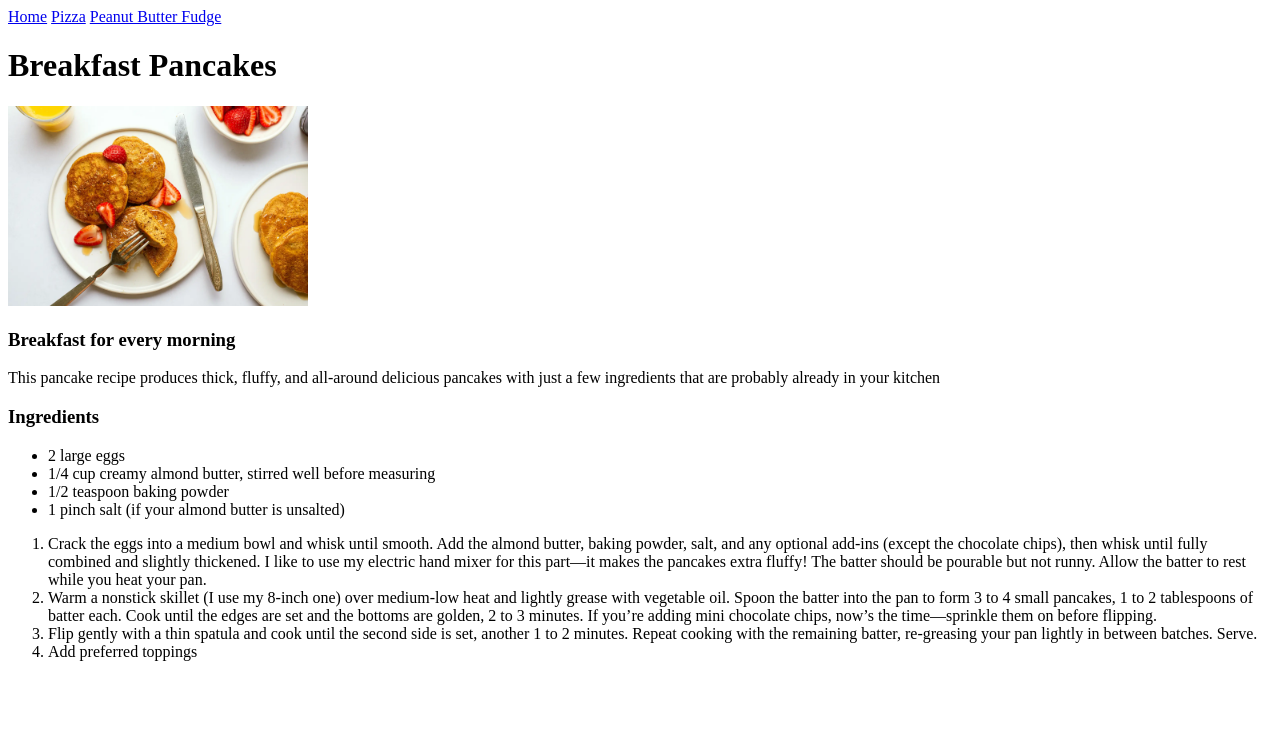
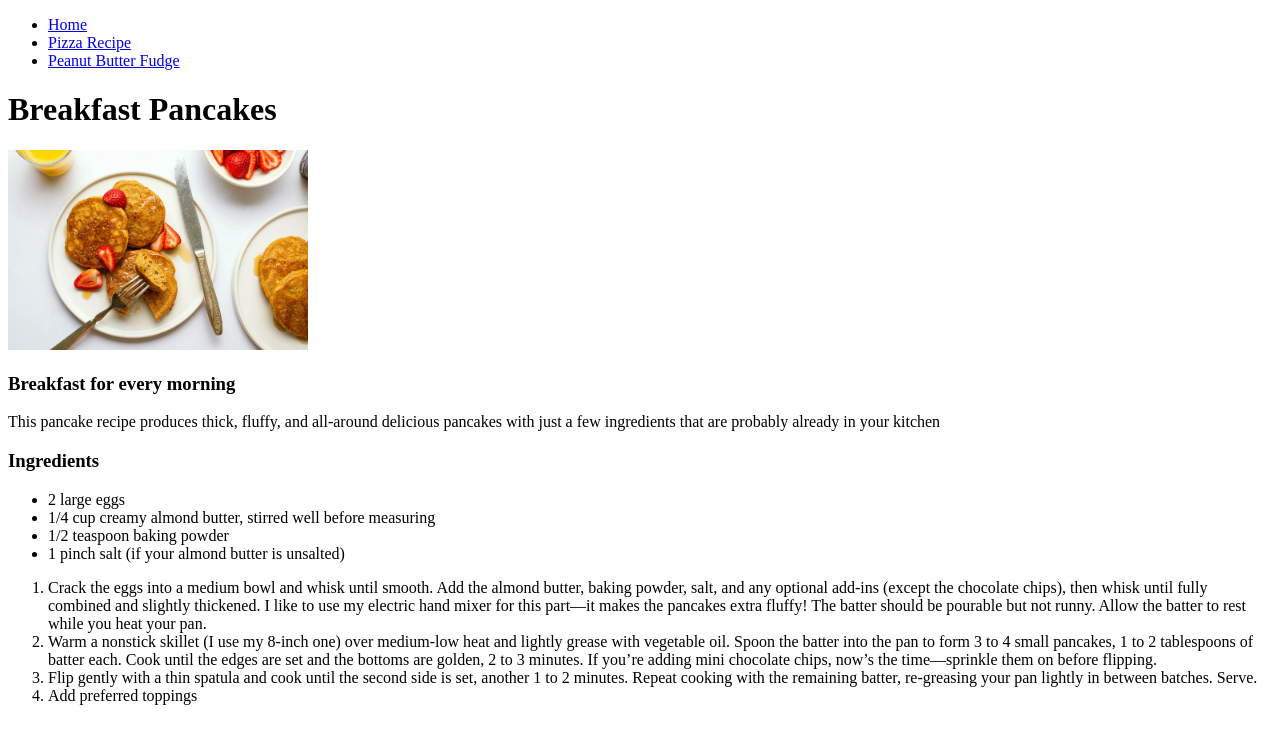
Before and after one commit to luiwebdev/odin-recipes, a plain HTML site: page recipes/pancakes.html in a window 1280 px wide. Drawn offline with Linux system fonts and the light colour scheme.

Commit message:
Fix all navigation links
We put navigation links in a list on all pages

```diff
--- a/recipes/pancakes.html
+++ b/recipes/pancakes.html
@@ -9,9 +9,17 @@
 
 <body>
 
-    <a href="../index.html">Home</a>
-    <a href="pizza.html">Pizza</a>
-    <a href="peanut-butter-fudge.html">Peanut Butter Fudge</a>
+    <ul>
+        <li>
+            <a href="../index.html">Home</a>
+        </li>
+        <li>
+            <a href="pizza.html">Pizza Recipe</a>
+        </li>
+        <li>
+            <a href="peanut-butter-fudge.html">Peanut Butter Fudge</a>
+        </li>
+    </ul>
 
     <h1>Breakfast Pancakes</h1>
 
```
Also changed, not shown: index.html (+12 -3 lines), recipes/peanut-butter-fudge.html (+11 -3 lines), recipes/pizza.html (+11 -3 lines).
